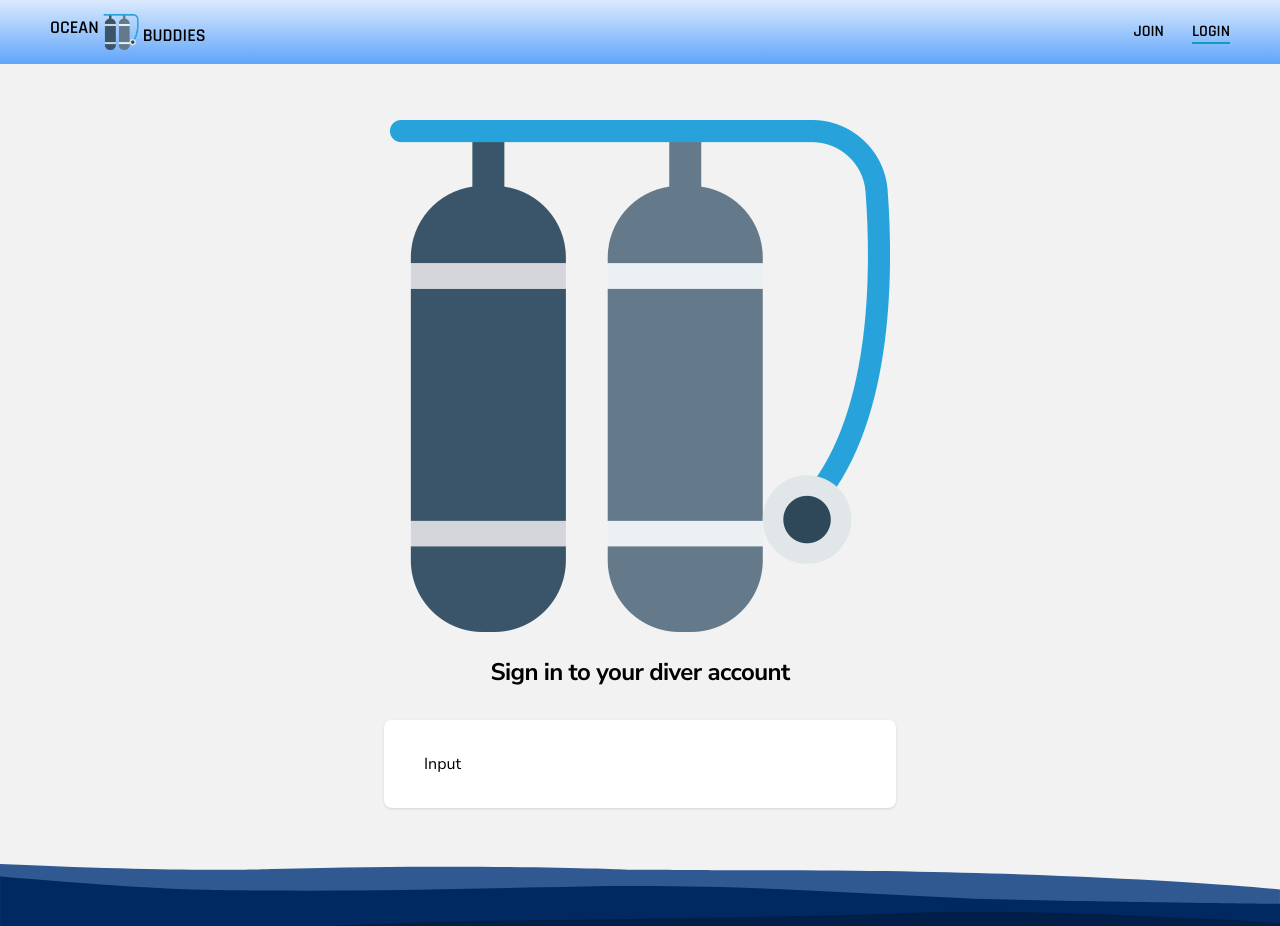
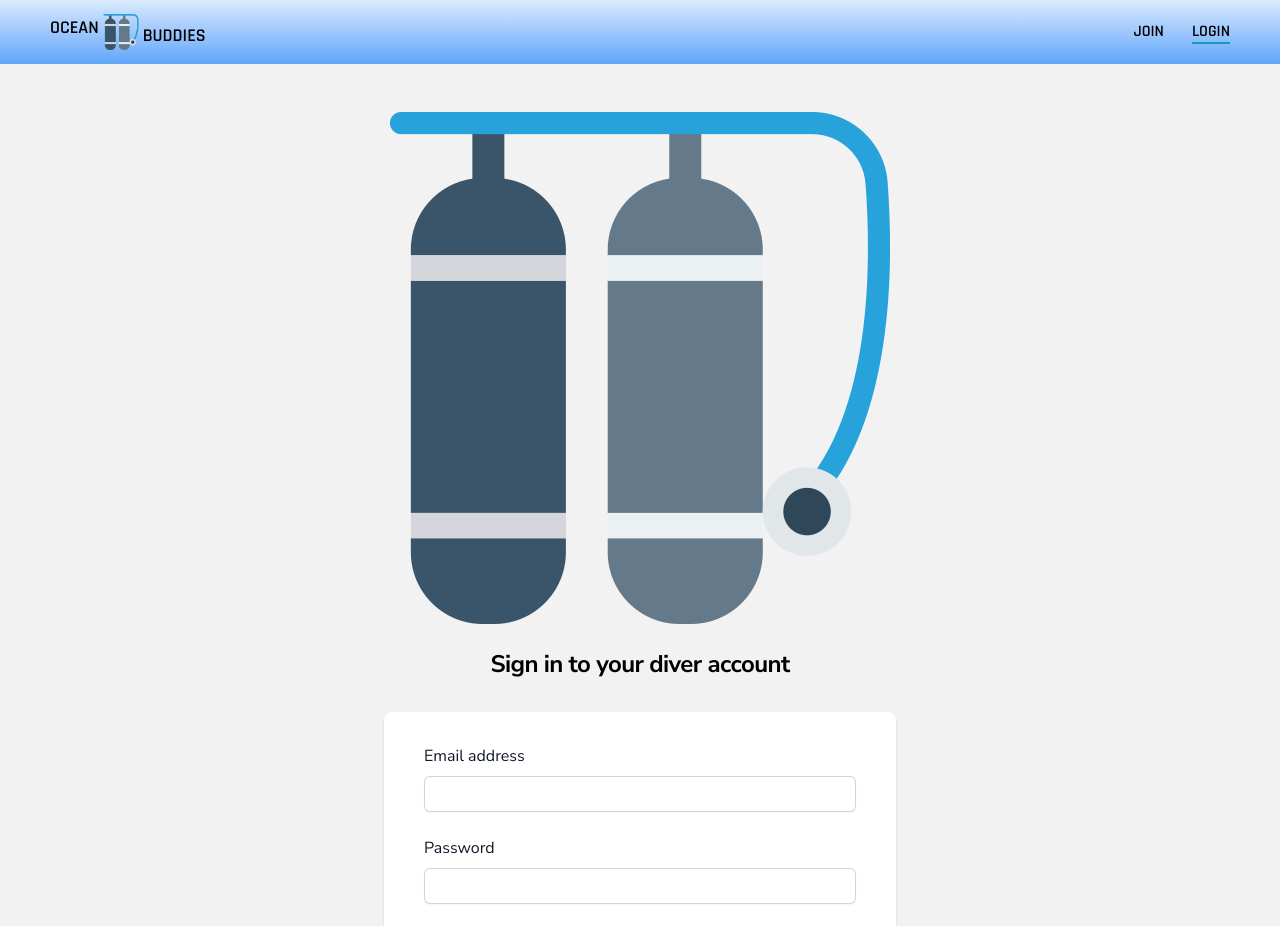
Before and after one commit to RozaliiaRusskikh/ocean-buddies, a Next.js app: page /login in a window 1280 px wide. Shown: the top 926 px of the page. Built offline with nearby package versions, Linux system fonts and the light colour scheme.

Commit message:
Create Input component

```diff
--- a/app/(site)/components/AuthForm.tsx
+++ b/app/(site)/components/AuthForm.tsx
@@ -2,6 +2,7 @@
 import { useCallback, useState } from "react";
 import { FieldValues, SubmitErrorHandler, useForm } from "react-hook-form";
 import Input from "./Input";
+import { Button } from "./Button";
 
 type Variant = "LOGIN" | "REGISTER";
 
@@ -44,7 +45,26 @@ const AuthForm = () => {
     <div className="mt-8 sm:mx-auto sm:w-full sm:max-w-lg">
       <div className="bg-background px-4 py-8 shadow sm:rounded-lg sm:px-10">
         <form className="space-y-6" onSubmit={handleSubmit(onSubmit)}>
-          <Input />
+          {variant === "REGISTER" && (
+            <Input id="name" label="Name" register={register} errors={errors} />
+          )}
+          <Input
+            id="email"
+            label="Email address"
+            type="email"
+            register={register}
+            errors={errors}
+          />
+          <Input
+            id="pasword"
+            label="Password"
+            type="passwor"
+            register={register}
+            errors={errors}
+          />
+          <div>
+            <Button color="light">{variant}</Button>
+          </div>
         </form>
       </div>
     </div>
--- a/app/(site)/components/AuthPage.tsx
+++ b/app/(site)/components/AuthPage.tsx
@@ -1,12 +1,15 @@
 import Image from "next/image";
 import { Heading } from "./Text";
+import AuthForm from "../components/AuthForm";
 
 interface AuthPageProps {
   title: string;
+  variant: string;
 }
 
-const AuthPage: React.FC<AuthPageProps> = ({ title }) => {
+const AuthPage: React.FC<AuthPageProps> = ({ title, variant }) => {
   return (
+    <div className="flex min-h-screen flex-col justify-center items-center py-12 sm:px-6 lg:px-8">
       <div className="sm:mx-auto sm:w-full sm:max-w-lg">
         <Image
           alt="logo"
@@ -19,6 +22,8 @@ const AuthPage: React.FC<AuthPageProps> = ({ title }) => {
           {title}
         </Heading>
       </div>
+      <AuthForm variant={variant} />
+    </div>
   );
 };
 
--- a/app/(site)/components/Button.tsx
+++ b/app/(site)/components/Button.tsx
@@ -16,9 +16,9 @@ export function Button({
   ...props
 }: ButtonProps) {
   const colors = {
-    light: "bg-background text-primary",
+    light: "bg-background text-secondary",
     dark: "bg-primary text-background",
-    accent: "bg-secondary text-background",
+    accent: "bg-background text-primary",
   };
 
   const styles = `py-3 pl-8 pr-16 md:pl-10 md:pr-[4.5rem] border-[1px] border-secondary rounded relative group ${colors[color]} ${className}`;
--- a/app/(site)/components/Input.tsx
+++ b/app/(site)/components/Input.tsx
@@ -1,8 +1,68 @@
 "use client";
 import { FieldErrors, FieldValues, UseFormRegister } from "react-hook-form";
+import clsx from "clsx";
 
-const Input = () => {
-  return <div>Input</div>;
+interface InputProps {
+  label: string;
+  id: string;
+  type?: string;
+  required?: boolean;
+  register: UseFormRegister<FieldValues>;
+  errors: FieldErrors;
+  disabled?: boolean;
+}
+
+const Input: React.FC<InputProps> = ({
+  label,
+  id,
+  type,
+  required,
+  register,
+  errors,
+  disabled,
+}) => {
+  return (
+    <div>
+      <label
+        className="block, texr-sm, font-medium, leading-6, text-gray-900"
+        htmlFor={id}
+      >
+        {label}
+      </label>
+      <div className="mt-2">
+        <input
+          id={id}
+          type={type}
+          autoComplete={id}
+          disabled={disabled}
+          {...register(id, { required })}
+          className={clsx(
+            `
+          form-input
+          block
+          w-full
+          rounded-md
+          border-0
+          py-1.5
+          text-gray-900
+          shadow-sm
+          ring-1
+          ring-inset
+          ring-gray-300
+          placeholder:text-gray-400
+          focus:ring-2
+          focus:ring-inset
+          focus:ring-sky-500
+          sm:text-sm
+          sm:leading-6`,
+
+            errors[id] && "focus:ring-rose-500",
+            disabled && "opacity-50 cursor-default"
+          )}
+        ></input>
+      </div>
+    </div>
+  );
 };
 
 export default Input;
--- a/app/(site)/login/page.tsx
+++ b/app/(site)/login/page.tsx
@@ -1,14 +1,8 @@
 import AuthPage from "../components/AuthPage";
-import AuthForm from "../components/AuthForm";
 import { LayoutX } from "../components/LayoutX";
 
 const Login: React.FC = () => {
-  return (
-    <LayoutX className="flex min-h-screen flex-col justify-center items-center py-12 sm:px-6 lg:px-8">
-      <AuthPage title="Sign in to your diver account" />
-      <AuthForm />
-    </LayoutX>
-  );
+  return <AuthPage title="Sign in to your diver account" />;
 };
 
 export default Login;
--- a/app/(site)/register/page.tsx
+++ b/app/(site)/register/page.tsx
@@ -2,11 +2,7 @@ import AuthPage from "../components/AuthPage";
 import { LayoutX } from "../components/LayoutX";
 
 const Register: React.FC = () => {
-  return (
-    <LayoutX className="flex min-h-screen flex-col justify-center items-center py-12 sm:px-6 lg:px-8">
-      <AuthPage title="Join Diving community by creating an account" />
-    </LayoutX>
-  );
+  return <AuthPage title="Join Diving community by creating an account" />;
 };
 
 export default Register;
--- a/package.json
+++ b/package.json
@@ -9,6 +9,8 @@
     "lint": "next lint"
   },
   "dependencies": {
+    "@tailwindcss/forms": "^0.5.7",
+    "clsx": "^2.1.0",
     "next": "14.0.4",
     "react": "^18",
     "react-dom": "^18",
--- a/tailwind.config.ts
+++ b/tailwind.config.ts
@@ -35,6 +35,10 @@ const config: Config = {
       },
     },
   },
-  plugins: [],
+  plugins: [
+    require("@tailwindcss/forms")({
+      strategy: "class",
+    }),
+  ],
 };
 export default config;
```
Also changed, not shown: 1 other file (tests, documents, lock files or other folders). Lines whose indentation alone changed are shown as unchanged.
